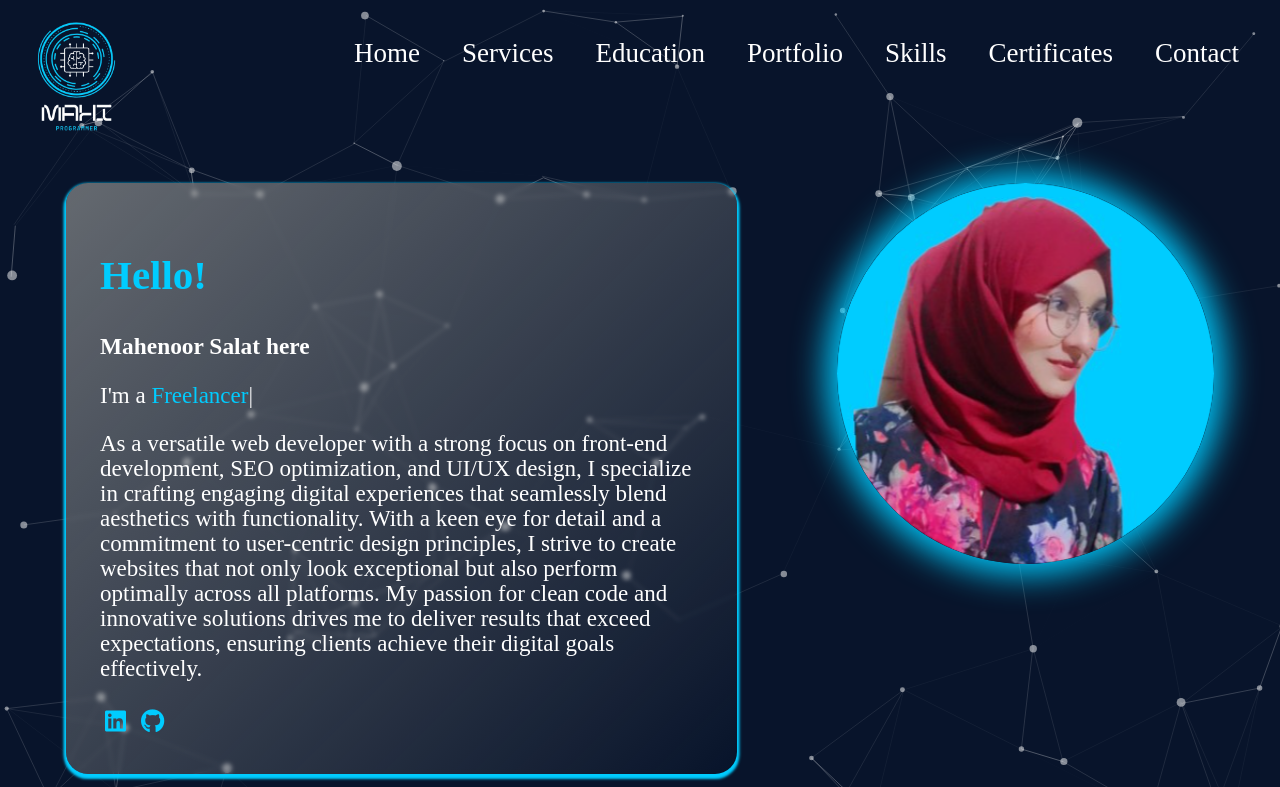
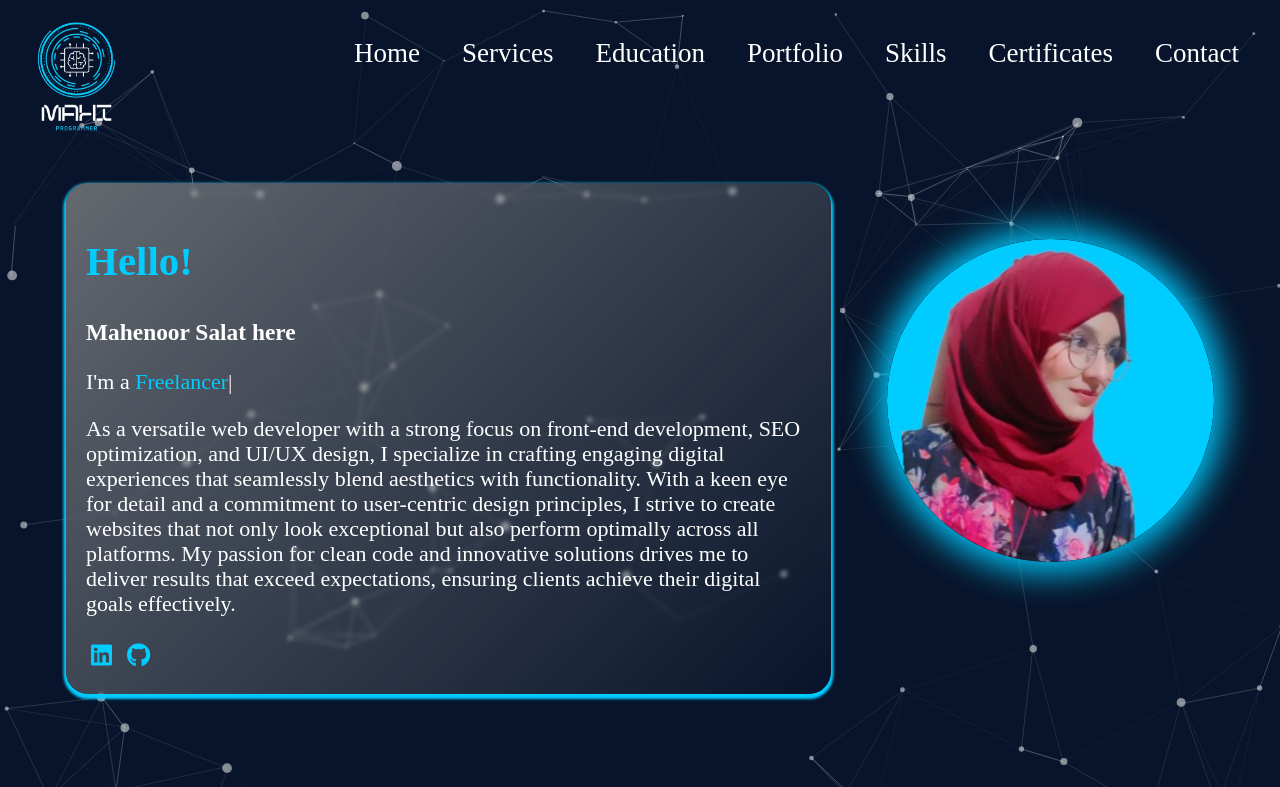
Before and after one commit to mahenoorsalat/Mahenoor-s-Portfolio, a plain HTML site: page index.html in a window 1280 px wide. Shown: the top 787 px of the page. Drawn offline with nearby package versions, Linux system fonts and the light colour scheme; animation ran at ten frames a second.

Commit message:
mistake solved

```diff
--- a/style.css
+++ b/style.css
@@ -170,7 +170,7 @@ html {
 
 .info p {
   line-height: 25px;
-  font-size: 23px;
+  font-size: 22px;
 }
 
 .about h1 {
@@ -178,7 +178,7 @@ html {
 }
 
 .info {
-  margin-right: 100px;
+  margin-right: 56px;
   box-shadow: 0px 2.5px 2.5px 2.5px #00ccff;
   background: linear-gradient(135deg, rgba(137, 139, 139, 0.719), rgba(27, 129, 129, 0));
   backdrop-filter: blur(2px);
@@ -187,7 +187,7 @@ html {
   text-decoration: none;
   border: none;
   border-radius: 22px;
-  padding: 34px;
+  padding: 20px;
   font-size: 20px;
 }
 
@@ -205,8 +205,9 @@ html {
 }
 
 .image img {
-  height: 381px;
-  width: 377px;
+  margin-top: 56px;
+  height: 323px;
+  width: 327px;
   border-radius: 50%;
   box-shadow: 0px 0px 34px 10px #00ccff;
   position: relative;
@@ -830,8 +831,9 @@ html {
 }
 
 .container-certificate {
+  width: 50%;
+  margin: auto;
   display: flex;
-  margin: 34px 72px;
   text-align: center;
   justify-content: center;
   align-items: center;
```
